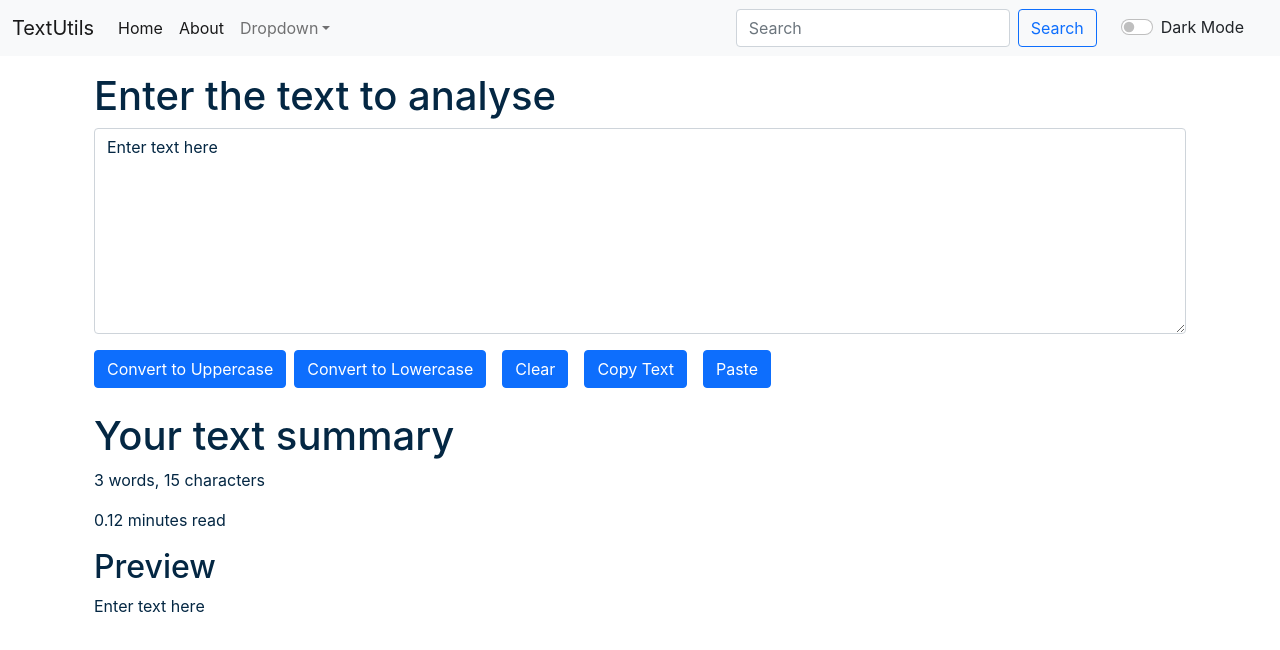
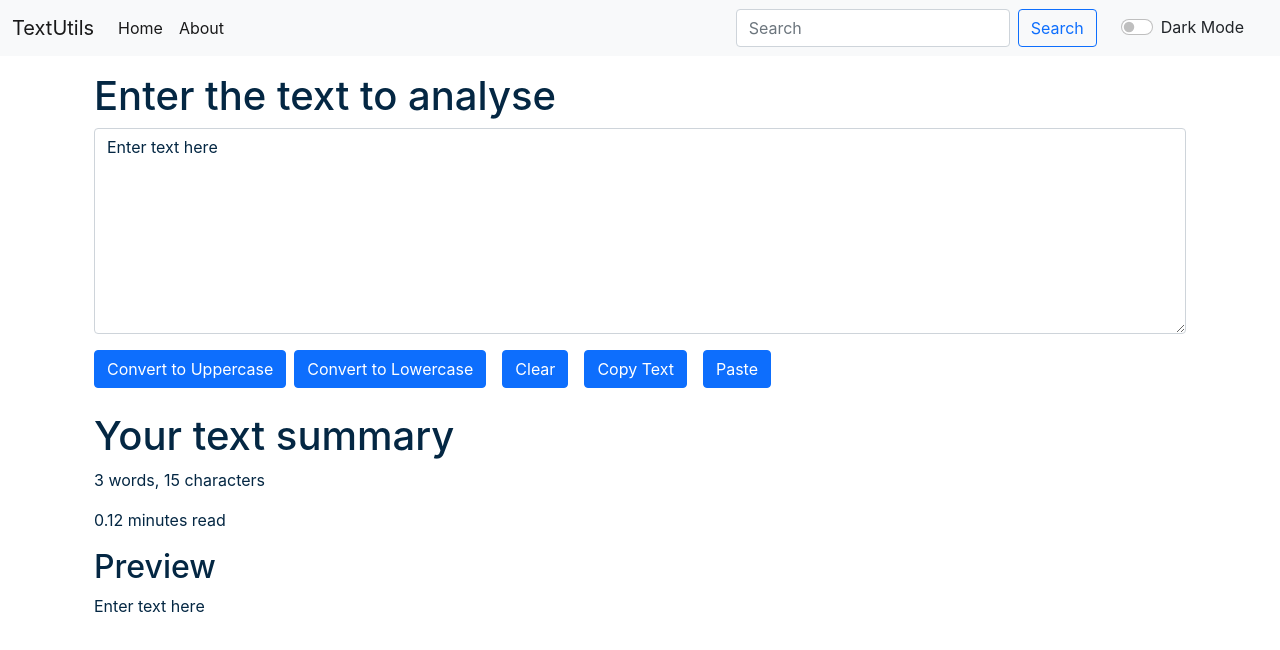
Before and after one commit to anoushka-61/TextUtils, a React (Create React App) app: page / in a window 1280 px wide. Shown: the top 650 px of the page. Built offline with nearby package versions, Linux system fonts and the light colour scheme.

Commit message:
fourth commit

```diff
--- a/src/components/Navbar.js
+++ b/src/components/Navbar.js
@@ -12,21 +12,10 @@
     <div className="collapse navbar-collapse" id="navbarSupportedContent">
       <ul className="navbar-nav me-auto mb-2 mb-lg-0">
         <li className="nav-item">
-          <a className="nav-link active" aria-current="page" href="#">Home</a>
+          <a className="nav-link active" aria-current="page" href="/">Home</a>
         </li>
         <li className="nav-item">
-          <a className="nav-link active" aria-current="page" href="#">About</a>
-        </li>
-        <li className="nav-item dropdown">
-          <a className="nav-link dropdown-toggle" href="#" id="navbarDropdown" role="button" data-bs-toggle="dropdown" aria-expanded="false">
-            Dropdown
-          </a>
-          <ul className="dropdown-menu" aria-labelledby="navbarDropdown">
-            <li><a className="dropdown-item" href="#">Action</a></li>
-            <li><a className="dropdown-item" href="#">Another action</a></li>
-            <li><hr className="dropdown-divider"/></li>
-            <li><a className="dropdown-item" href="#">Something else here</a></li>
-          </ul>
+          <a className="nav-link active" aria-current="page" href="/About">About</a>
         </li>
       </ul>
       <form className="d-flex">
```
